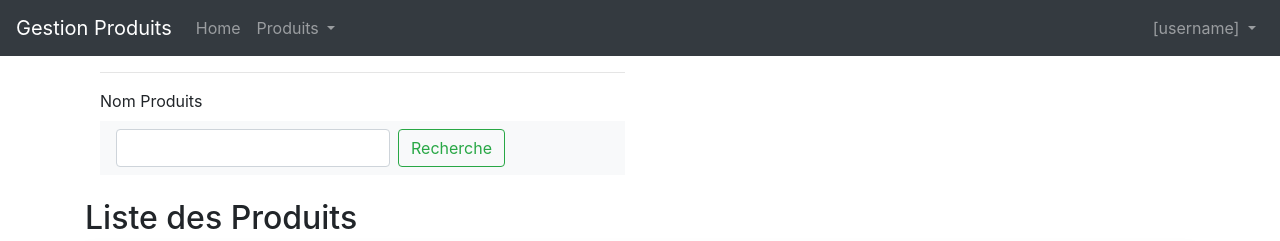
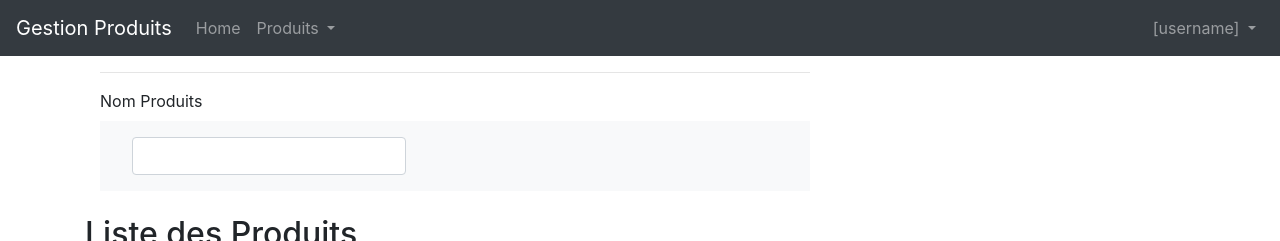
Before and after one commit to Djibba/GestionProduit-Front, an Angular app: page /rechercheParNom in a window 1280 px wide. Shown: the top 241 px of the page. Built offline with nearby package versions, Linux system fonts and the light colour scheme; no server answers.

Commit message:
modifications

```diff
--- a/src/app/app.module.ts
+++ b/src/app/app.module.ts
@@ -10,6 +10,7 @@ import { AddProduitComponent } from './add-produit/add-produit.component';
 import { UpdateProduitComponent } from './update-produit/update-produit.component';
 import { RechercheParCategorieComponent } from './recherche-par-categorie/recherche-par-categorie.component';
 import { RechercheParNomComponent } from './recherche-par-nom/recherche-par-nom.component';
+import { SearchFilterPipe } from './pipes/search-filter.pipe';
 
 @NgModule({
   declarations: [
@@ -18,7 +19,8 @@ import { RechercheParNomComponent } from './recherche-par-nom/recherche-par-nom.
     AddProduitComponent,
     UpdateProduitComponent,
     RechercheParCategorieComponent,
-    RechercheParNomComponent
+    RechercheParNomComponent,
+    SearchFilterPipe
   ],
   imports: [
     BrowserModule,
--- /dev/null
+++ b/src/app/pipes/search-filter.pipe.ts
@@ -0,0 +1,14 @@
+import { Pipe, PipeTransform } from '@angular/core';
+
+@Pipe({
+  name: 'searchFilter',
+})
+export class SearchFilterPipe implements PipeTransform {
+  transform(list: any[], filterText: string): any {
+    return list
+      ? list.filter((item) =>
+          item.nomProduit.toLowerCase().includes(filterText)
+        )
+      : [];
+  }
+}
--- a/src/app/recherche-par-nom/recherche-par-nom.component.html
+++ b/src/app/recherche-par-nom/recherche-par-nom.component.html
@@ -1,13 +1,15 @@
 <div class="container">
-  <div class="col-sm-4 col-md-8 col-lg-6 mb-4">
+  <div class="col-sm-4 col-md-8 col-lg-8 mb-4">
     <hr />
     <label>Nom Produits </label>
 
     <nav class="navbar navbar-light bg-light">
-      <form class="form-inline">
+      <!-- search bottom -->
+      <!-- <form class="form-inline">
         <input
           class="form-control mr-sm-2"
           type="search"
+          placeholder="Search"
           [(ngModel)]="nomProduit"
           name="nomProduit"
         />
@@ -18,6 +20,29 @@
         >
           Recherche
         </button>
+      </form> -->
+
+      <!-- search keyup -->
+      <!-- <form class="form-inline">
+        <div class="form-group mx-sm-3 mb-2 mt-2">
+          <input
+            class="form-control"
+            #searchTerm
+            (keyup)="onKeyUp(searchTerm.value)"
+          />
+        </div>
+      </form> -->
+
+      <!-- search pipe -->
+      <form class="form-inline">
+        <div class="form-group mx-sm-3 mb-2 mt-2">
+          <input
+            #nom
+            [(ngModel)]="searchTerm"
+            name="searchTerm"
+            class="form-control"
+          />
+        </div>
       </form>
     </nav>
   </div>
@@ -33,7 +58,7 @@
           <th>Date Création</th>
           <th>Catégorie</th>
         </tr>
-        <tbody *ngFor="let produit of produits">
+        <tbody *ngFor="let produit of produits | searchFilter: searchTerm">
           <tr>
             <td>{{ produit.idProduit }}</td>
             <td>{{ produit.nomProduit }}</td>
--- a/src/app/recherche-par-nom/recherche-par-nom.component.ts
+++ b/src/app/recherche-par-nom/recherche-par-nom.component.ts
@@ -11,19 +11,33 @@ export class RechercheParNomComponent implements OnInit {
 
   nomProduit!: string;
   produits!: Produit[];
-
+  searchTerm!: string;
+  allProduits!: Produit[];
   constructor(private produitService: ProduitService) { }
 
   ngOnInit(): void {
 
-  }
-
-  rechercherProds(){
-    this.produitService.rechercheParNom(this.nomProduit).subscribe(
+    this.produitService.listeProduits().subscribe(
       data => {
         this.produits = data;
       }
     );
+
   }
 
+  onKeyUp(filterText: string) {
+    this.produits = this.allProduits.filter(
+      item => item.nomProduit?.toLowerCase().includes(filterText.toLowerCase())
+    );
+  }
+
+
+  // rechercherProds(){
+  //   this.produitService.rechercheParNom(this.nomProduit).subscribe(
+  //     data => {
+  //       this.produits = data;
+  //     }
+  //   );
+  // }
+
 }
```
Also changed, not shown: 1 other file (tests, documents, lock files or other folders).
